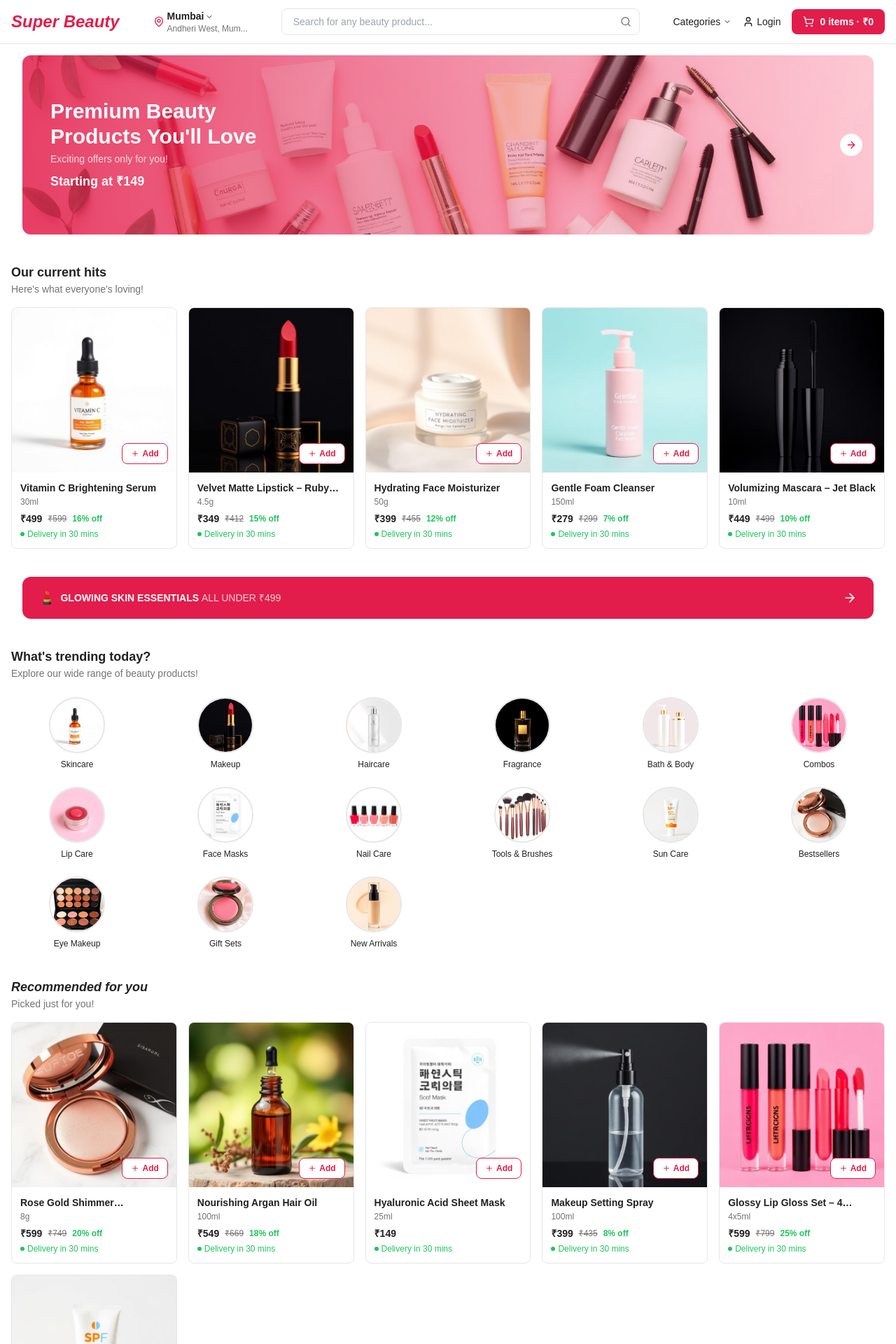
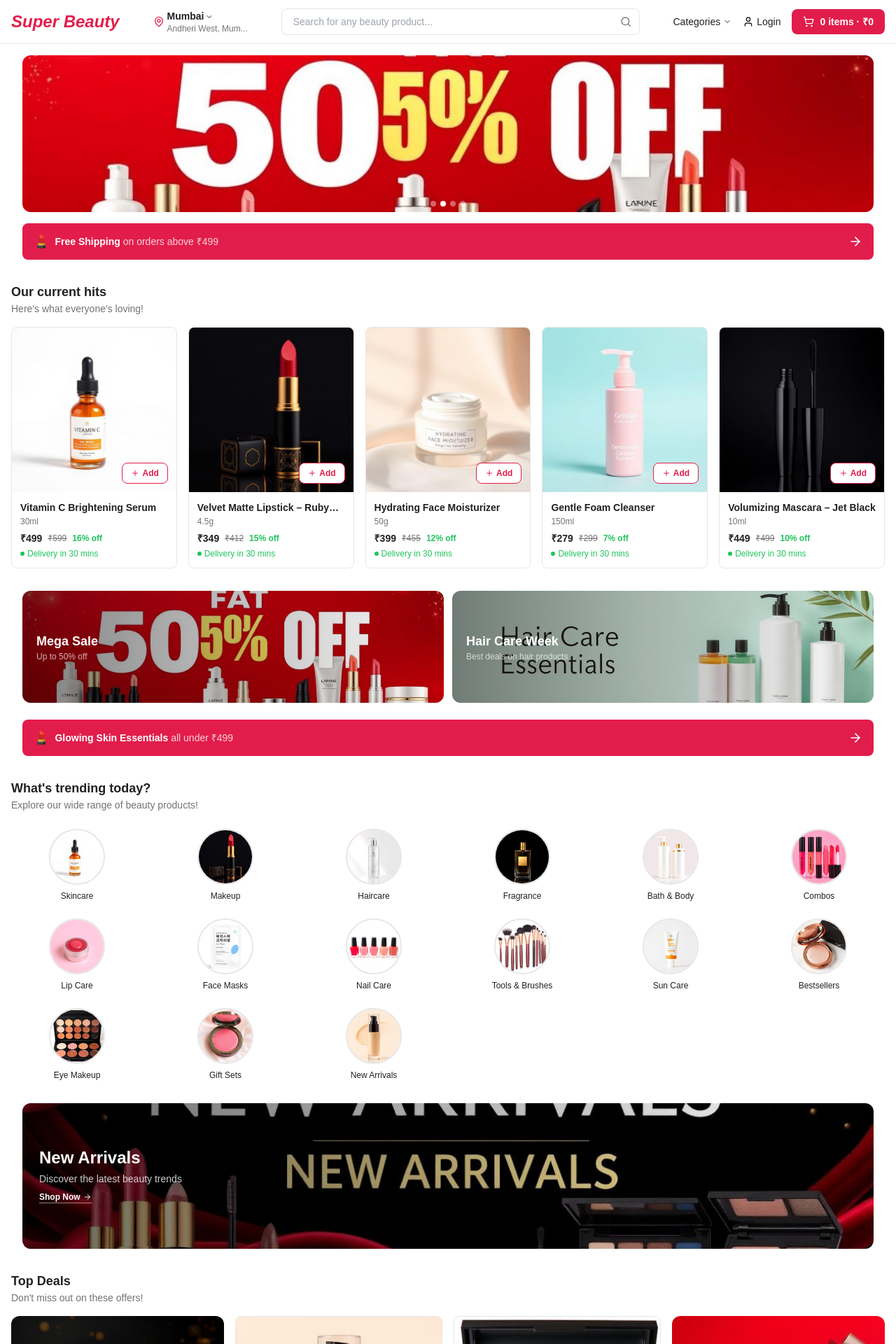
Before and after one commit to ajay-turningpoint-vapi/ecommerce-test-tp, a React (Vite) app: page / in a window 1280 px wide. Shown: the top 1920 px of the page at 70% size. Built offline with nearby package versions, Linux system fonts and the light colour scheme; the HTML template or start-up script is replaced by a standard one.

Commit message:
Add promo banner components
Co-authored-by: ajay-turningpoint-vapi <158992190+ajay-turningpoint-vapi@users.noreply.github.com>

```diff
--- a/src/pages/Category.tsx
+++ b/src/pages/Category.tsx
@@ -3,7 +3,12 @@ import { useState } from 'react';
 import Header from '@/components/Header';
 import Footer from '@/components/Footer';
 import ProductCard from '@/components/ProductCard';
+import PromoBanner from '@/components/banners/PromoBanner';
+import BannerSlider from '@/components/banners/BannerSlider';
 import { products, categories, subCategories } from '@/data/products';
+import sale50 from '@/assets/banners/sale-50-off.jpg';
+import glowUp from '@/assets/banners/glow-up-sale.jpg';
+import hairCare from '@/assets/banners/hair-care-week.jpg';
 
 const Category = () => {
   const { slug } = useParams<{ slug: string }>();
@@ -29,6 +34,12 @@ const Category = () => {
     return p.subCategoryId === activeSub;
   });
 
+  const categoryBanners = [
+    { image: sale50, alt: '50% Off Sale' },
+    { image: glowUp, alt: 'Glow Up Sale' },
+    { image: hairCare, alt: 'Hair Care Essentials' },
+  ];
+
   return (
     <div className="min-h-screen bg-background">
       <Header />
@@ -36,6 +47,9 @@ const Category = () => {
         <div className="text-sm text-muted-foreground mb-2">
           <Link to="/" className="hover:text-primary">Home</Link> / <span className="text-primary">{category.name}</span>
         </div>
+
+        {/* Top Slider Banner */}
+        <BannerSlider banners={categoryBanners} className="mb-4" />
 
         <h1 className="text-xl font-bold">{category.name}</h1>
 
@@ -76,9 +90,22 @@ const Category = () => {
 
         <p className="text-sm text-muted-foreground mt-3">{filteredProducts.length} items available</p>
 
+        {/* First batch of products */}
         <div className="grid grid-cols-2 md:grid-cols-4 gap-4 mt-4">
-          {filteredProducts.map(p => <ProductCard key={p.id} product={p} />)}
+          {filteredProducts.slice(0, 4).map(p => <ProductCard key={p.id} product={p} />)}
         </div>
+
+        {/* Mid-section promo strip */}
+        {filteredProducts.length > 4 && (
+          <PromoBanner title="Special Offer" subtitle={`Up to 40% off on ${category.name}`} variant="small" link={`/category/${category.slug}`} className="mt-6" />
+        )}
+
+        {/* Remaining products */}
+        {filteredProducts.length > 4 && (
+          <div className="grid grid-cols-2 md:grid-cols-4 gap-4 mt-4">
+            {filteredProducts.slice(4).map(p => <ProductCard key={p.id} product={p} />)}
+          </div>
+        )}
 
         {/* Recommended */}
         <div className="mt-10">
--- a/src/pages/Index.tsx
+++ b/src/pages/Index.tsx
@@ -3,36 +3,47 @@ import { ArrowRight } from 'lucide-react';
 import Header from '@/components/Header';
 import Footer from '@/components/Footer';
 import ProductCard from '@/components/ProductCard';
+import BannerSlider from '@/components/banners/BannerSlider';
+import PromoBanner from '@/components/banners/PromoBanner';
+import DualBanner from '@/components/banners/DualBanner';
 import { products, categories } from '@/data/products';
 import heroBanner from '@/assets/hero-banner.jpg';
+import sale50 from '@/assets/banners/sale-50-off.jpg';
+import newArrivals from '@/assets/banners/new-arrivals.jpg';
+import glowUp from '@/assets/banners/glow-up-sale.jpg';
+import freeShipping from '@/assets/banners/free-shipping.jpg';
+import fragrances from '@/assets/banners/fragrances-vertical.jpg';
+import lipFest from '@/assets/banners/lip-fest-vertical.jpg';
+import hairCare from '@/assets/banners/hair-care-week.jpg';
 
 const Index = () => {
   const currentHits = products.slice(0, 5);
   const recommended = products.slice(5, 11);
+  const trendingDeals = products.slice(11, 16);
+
+  const heroSlides = [
+    { image: heroBanner, alt: 'Premium Beauty Products' },
+    { image: sale50, alt: 'Flat 50% Off Sale' },
+    { image: newArrivals, alt: 'New Arrivals' },
+    { image: glowUp, alt: 'Glow Up Sale' },
+  ];
 
   return (
     <div className="min-h-screen bg-background">
       <Header />
 
-      {/* Hero Banner */}
-      <section className="relative mx-4 mt-4 rounded-xl overflow-hidden md:mx-8">
-        <img src={heroBanner} alt="Beauty essentials" className="w-full h-48 md:h-64 object-cover" />
-        <div className="absolute inset-0 bg-gradient-to-r from-primary/80 to-transparent flex items-center">
-          <div className="px-6 md:px-10 max-w-md">
-            <h1 className="text-xl md:text-3xl font-bold text-primary-foreground leading-tight">
-              Premium Beauty<br />Products You'll Love
-            </h1>
-            <p className="text-xs md:text-sm text-primary-foreground/80 mt-1">Exciting offers only for you!</p>
-            <p className="text-sm md:text-lg font-bold text-primary-foreground mt-2">Starting at ₹149</p>
-          </div>
-          <button className="absolute right-4 top-1/2 -translate-y-1/2 w-8 h-8 rounded-full bg-primary-foreground flex items-center justify-center">
-            <ArrowRight className="h-4 w-4 text-primary" />
-          </button>
-        </div>
+      {/* Hero Slider */}
+      <section className="mx-4 mt-4 md:mx-8">
+        <BannerSlider banners={heroSlides} />
+      </section>
+
+      {/* Small Strip Banner – Free Shipping */}
+      <section className="mx-4 md:mx-8 mt-4">
+        <PromoBanner title="Free Shipping" subtitle="on orders above ₹499" variant="small" link="/category/skincare" />
       </section>
 
       {/* Current Hits */}
-      <section className="container mx-auto px-4 mt-10">
+      <section className="container mx-auto px-4 mt-8">
         <h2 className="text-lg font-bold">Our current hits</h2>
         <p className="text-sm text-muted-foreground">Here's what everyone's loving!</p>
         <div className="grid grid-cols-2 sm:grid-cols-3 md:grid-cols-5 gap-4 mt-4">
@@ -40,20 +51,21 @@ const Index = () => {
         </div>
       </section>
 
+      {/* Dual Banner Row */}
+      <section className="mx-4 md:mx-8 mt-8">
+        <DualBanner
+          left={{ image: sale50, title: 'Mega Sale', subtitle: 'Up to 50% off', link: '/category/skincare' }}
+          right={{ image: hairCare, title: 'Hair Care Week', subtitle: 'Best deals on hair products', link: '/category/haircare' }}
+        />
+      </section>
+
       {/* Promo Banner */}
-      <section className="mx-4 md:mx-8 mt-10 rounded-xl bg-primary px-6 py-4 flex items-center justify-between">
-        <div className="flex items-center gap-2">
-          <span className="text-lg">💄</span>
-          <span className="text-sm font-bold text-primary-foreground uppercase">
-            Glowing Skin Essentials{' '}
-            <span className="text-primary-foreground/80 font-normal">all under ₹499</span>
-          </span>
-        </div>
-        <ArrowRight className="h-5 w-5 text-primary-foreground" />
+      <section className="mx-4 md:mx-8 mt-6">
+        <PromoBanner title="Glowing Skin Essentials" subtitle="all under ₹499" variant="small" link="/category/skincare" bgColor="bg-primary" />
       </section>
 
       {/* Categories */}
-      <section className="container mx-auto px-4 mt-10">
+      <section className="container mx-auto px-4 mt-8">
         <h2 className="text-lg font-bold">What's trending today?</h2>
         <p className="text-sm text-muted-foreground">Explore our wide range of beauty products!</p>
         <div className="grid grid-cols-3 sm:grid-cols-4 md:grid-cols-6 gap-6 mt-6">
@@ -68,13 +80,41 @@ const Index = () => {
         </div>
       </section>
 
+      {/* Full-width Banner – New Arrivals */}
+      <section className="mx-4 md:mx-8 mt-8">
+        <PromoBanner image={newArrivals} title="New Arrivals" subtitle="Discover the latest beauty trends" cta="Shop Now" variant="full" link="/category/new-arrivals" />
+      </section>
+
+      {/* Vertical Banners + Products Mix */}
+      <section className="container mx-auto px-4 mt-8">
+        <h2 className="text-lg font-bold">Top Deals</h2>
+        <p className="text-sm text-muted-foreground">Don't miss out on these offers!</p>
+        <div className="grid grid-cols-2 md:grid-cols-[1fr_2fr_1fr] gap-4 mt-4">
+          <PromoBanner image={fragrances} title="Exclusive Fragrances" subtitle="Starting ₹299" variant="vertical" link="/category/fragrance" className="hidden md:block" />
+          <div className="grid grid-cols-2 gap-4 col-span-2 md:col-span-1">
+            {trendingDeals.length > 0 ? trendingDeals.slice(0, 4).map(p => <ProductCard key={p.id} product={p} />) : currentHits.slice(0, 4).map(p => <ProductCard key={p.id} product={p} />)}
+          </div>
+          <PromoBanner image={lipFest} title="Lip Fest" subtitle="All lip products on sale" variant="vertical" link="/category/lip-care" className="hidden md:block" />
+        </div>
+      </section>
+
+      {/* Horizontal Banner – Glow Up */}
+      <section className="mx-4 md:mx-8 mt-8">
+        <PromoBanner image={glowUp} title="Glow Up Sale" subtitle="Skincare at unbeatable prices" cta="Explore" variant="full" link="/category/skincare" />
+      </section>
+
       {/* Recommended */}
-      <section className="container mx-auto px-4 mt-10">
+      <section className="container mx-auto px-4 mt-8">
         <h2 className="text-lg font-bold italic">Recommended for you</h2>
         <p className="text-sm text-muted-foreground">Picked just for you!</p>
         <div className="grid grid-cols-2 sm:grid-cols-3 md:grid-cols-5 gap-4 mt-4">
           {recommended.map(p => <ProductCard key={p.id} product={p} />)}
         </div>
+      </section>
+
+      {/* Bottom Banner Strip */}
+      <section className="mx-4 md:mx-8 mt-8">
+        <PromoBanner image={freeShipping} title="Free Shipping on ₹499+" variant="horizontal" link="/category/bestsellers" />
       </section>
 
       <Footer />
--- a/src/pages/ProductDetail.tsx
+++ b/src/pages/ProductDetail.tsx
@@ -4,8 +4,13 @@ import { Package, Layers, Users, Truck } from 'lucide-react';
 import Header from '@/components/Header';
 import Footer from '@/components/Footer';
 import ProductCard from '@/components/ProductCard';
+import PromoBanner from '@/components/banners/PromoBanner';
+import DualBanner from '@/components/banners/DualBanner';
 import { products, categories } from '@/data/products';
 import { useCart } from '@/contexts/CartContext';
+import freeShipping from '@/assets/banners/free-shipping.jpg';
+import glowUp from '@/assets/banners/glow-up-sale.jpg';
+import newArrivals from '@/assets/banners/new-arrivals.jpg';
 
 const ProductDetail = () => {
   const { slug } = useParams<{ slug: string }>();
@@ -129,15 +134,28 @@ const ProductDetail = () => {
           </div>
         </div>
 
+        {/* Promo banner between product and related */}
+        <PromoBanner title="Free Shipping" subtitle="on orders above ₹499" variant="small" link="/category/skincare" className="mt-8" />
+
+        {/* Dual Banner */}
+        <DualBanner
+          left={{ image: glowUp, title: 'Skincare Sale', subtitle: 'Up to 40% off', link: '/category/skincare' }}
+          right={{ image: newArrivals, title: 'New Arrivals', subtitle: 'Trending now', link: '/category/new-arrivals' }}
+          className="mt-6"
+        />
+
         {/* Related */}
         {related.length > 0 && (
-          <section className="mt-12">
+          <section className="mt-10">
             <h2 className="text-lg font-bold">You may also like</h2>
             <div className="grid grid-cols-2 md:grid-cols-5 gap-4 mt-4">
               {related.map(p => <ProductCard key={p.id} product={p} />)}
             </div>
           </section>
         )}
+
+        {/* Bottom banner */}
+        <PromoBanner image={freeShipping} title="Free Shipping on ₹499+" variant="horizontal" link="/category/bestsellers" className="mt-8" />
       </div>
       <Footer />
     </div>
```
